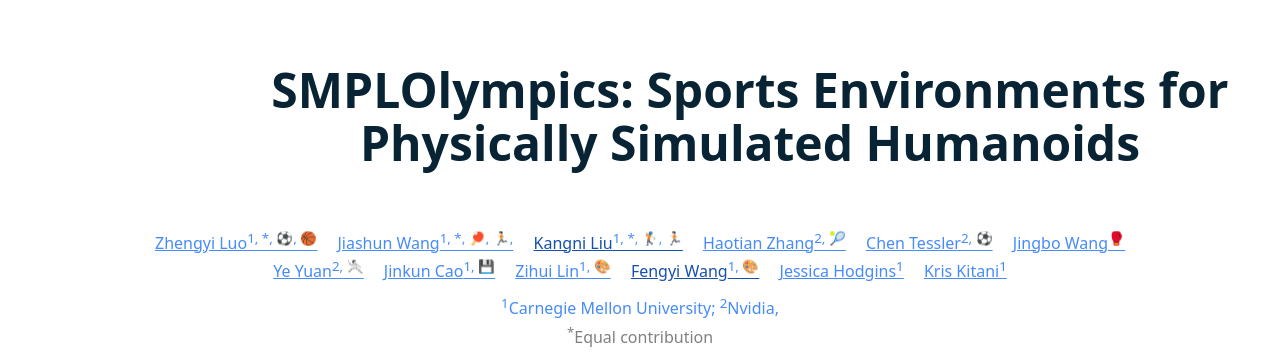
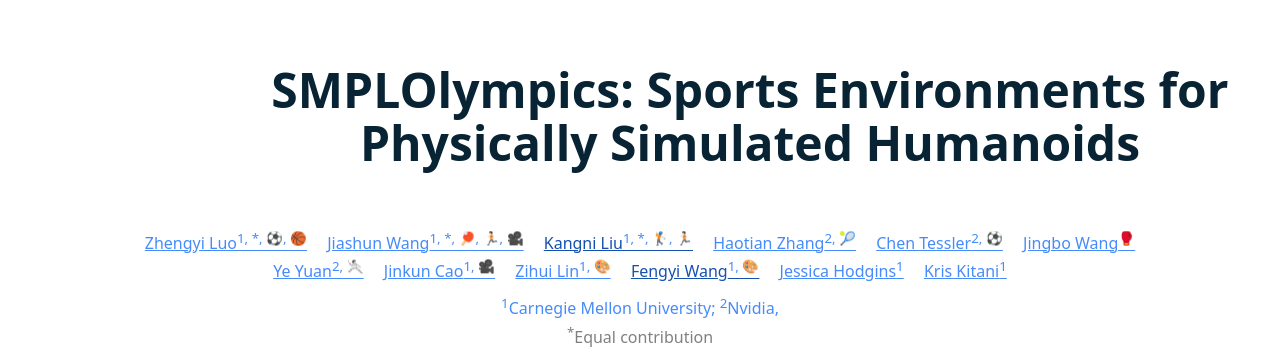
Before and after one commit to SMPLOlympics/SMPLOlympics-Site, a plain HTML site: page index.html in a window 1280 px wide. Shown: the top 356 px of the page. Drawn offline with Linux system fonts and the light colour scheme; a web font is replaced by a local one.

Commit message:
revision

```diff
--- a/index.html
+++ b/index.html
@@ -53,7 +53,7 @@
             <a href="https://zhengyiluo.github.io/ " target="_blank ">Zhengyi Luo<sup>1, *, ⚽️, 🏀</sup></a>
         </li>
         <li>
-            <a href="https://jiashunwang.github.io/" target="_blank ">Jiashun Wang<sup>1, *, 🏓, 🏃🏻, </sup></a>
+            <a href="https://jiashunwang.github.io/" target="_blank ">Jiashun Wang<sup>1, *, 🏓, 🏃🏻, 🎥</sup></a>
         </li>
         <li>
             <a href="" target="_blank ">Kangni Liu<sup>1, *, 🏌🏻, 🏃🏻</sup></a>
@@ -72,7 +72,7 @@
             <a href="https://ye-yuan.com/" target="_blank ">Ye Yuan<sup>2, 🤺</sup></a>
         </li>
         <li>
-            <a href="https://www.jinkuncao.com/" target="_blank ">Jinkun Cao<sup>1, 💾</sup></a>
+            <a href="https://www.jinkuncao.com/" target="_blank ">Jinkun Cao<sup>1, 🎥</sup></a>
         </li>
         <li>
             <a href="https://www.linkedin.com/in/zihui-georgia-lin-5b7600187/" target="_blank ">Zihui Lin<sup>1, 🎨</sup></a>
```
